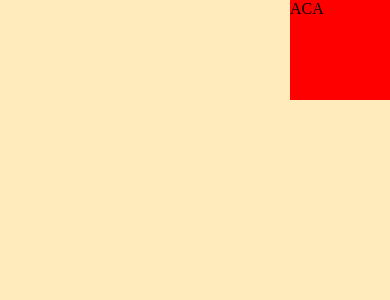
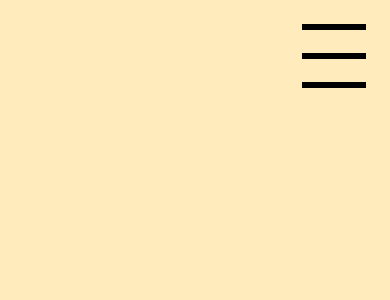
Before and after one commit to ArchCris/lic-bian-web, a Next.js app: page / in a window 390 px wide. Shown: the top 300 px of the page. Built offline with nearby package versions, Linux system fonts and the light colour scheme.

Commit message:
button animation mobile menu

```diff
--- a/components/Navbar.js
+++ b/components/Navbar.js
@@ -27,7 +27,13 @@ const Navbar = () => {
         <Link onClick={()=>{setClicked(false)}} href={"/Podcast"}>Podcast</Link>
         <Link onClick={()=>{setClicked(false)}} href={"/Contact"}>Contact</Link>
       </div>
-      <div onClick={()=>{toggleMenu()}} className={styles.navbar__button}>ACA</div>
+      <div onClick={()=>{toggleMenu()}} className={styles.navbar__button}>
+        <div className={styles.navbar__button_cont}>
+          <div className={clicked ? `${styles.navbar__bar1} ${styles.trans1}` : `${styles.navbar__bar1}`} ></div>
+          <div className={clicked ? `${styles.navbar__bar2} ${styles.trans2}` : `${styles.navbar__bar2}`} ></div>
+          <div className={clicked ? `${styles.navbar__bar3} ${styles.trans3}` : `${styles.navbar__bar3}`} ></div>
+        </div>
+      </div>
     </div>
   )
 }
--- a/pages/index.js
+++ b/pages/index.js
@@ -22,7 +22,6 @@ export default function Home() {
         exit={{opacity:0}}
         className={styles.home__conteiner}
       >
-
       </m.main>
     </>
   )
--- a/styles/Navbar.module.css
+++ b/styles/Navbar.module.css
@@ -1,8 +1,10 @@
+/*Parent element*/
 .navbar__conteiner{
     height: 100%;
     width: 100%;
     position: relative;
 }
+/*Dynamic menu*/
 .navbar__body{
     position: absolute;
     top: 0;
@@ -27,6 +29,7 @@
     position: relative;
     z-index: 100;
 }
+/*Text Effect*/
 .navbar__body a{
     padding: .2rem .5rem;
     text-decoration: none;
@@ -53,17 +56,51 @@
 .navbar__body a:hover{
     color: white;
 }
+/*Button Effect*/
 .navbar__button{
     position: absolute;
-    top: 0;
-    right: 0;
+    top: 1.5rem;
+    right: 1.5rem;
     z-index: 100;
-    height: 100px;
-    width: 100px;
-    background-color: red;
+    height: 4rem;
+    width: 4rem;
     display: none;
     z-index: 300;
 }
+.navbar__button_cont{
+    position: relative;
+    height: 100%;
+    width: 100%;
+}
+.navbar__bar1{
+    position: absolute;
+    top: 0;
+    height: 6px;
+    width: 100%;
+    transition: all 500ms ease;
+    background-color: black;
+    transform-origin: center;
+}
+.navbar__bar2{
+    position: absolute;
+    bottom: 50%;
+    height: 6px;
+    width: 100%;
+    transition: all 500ms ease;
+    background-color: black;
+    transform: translateY(3px);
+    transform-origin: 2rem 3px;
+}
+.navbar__bar3{
+    position: absolute;
+    bottom: 0;
+    height: 6px;
+    width: 100%;
+    transition: all 500ms ease;
+    background-color: black;
+    transform-origin: 2rem 3px;
+}
+
 @media only screen and (max-width: 768px) {
     /* For mobile phones: */
     .navbar__body{
@@ -72,12 +109,21 @@
         left: 100%;
         padding: 4rem 0rem;
     }
-
     .active {
         left: 0%;
     }
     .navbar__button{
         display: block;
     }
+    .trans1{
+
+        transform:  translateY(calc(2rem - 3px)) translateX(.5rem) rotate(-45deg) ;
+    }
+    .trans2{
+        opacity: 0;
+    }
+    .trans3{
+        transform:  translateY(calc(-2rem + 3px)) translateX(.5rem) rotate(45deg);
+    }
 
   }
```
